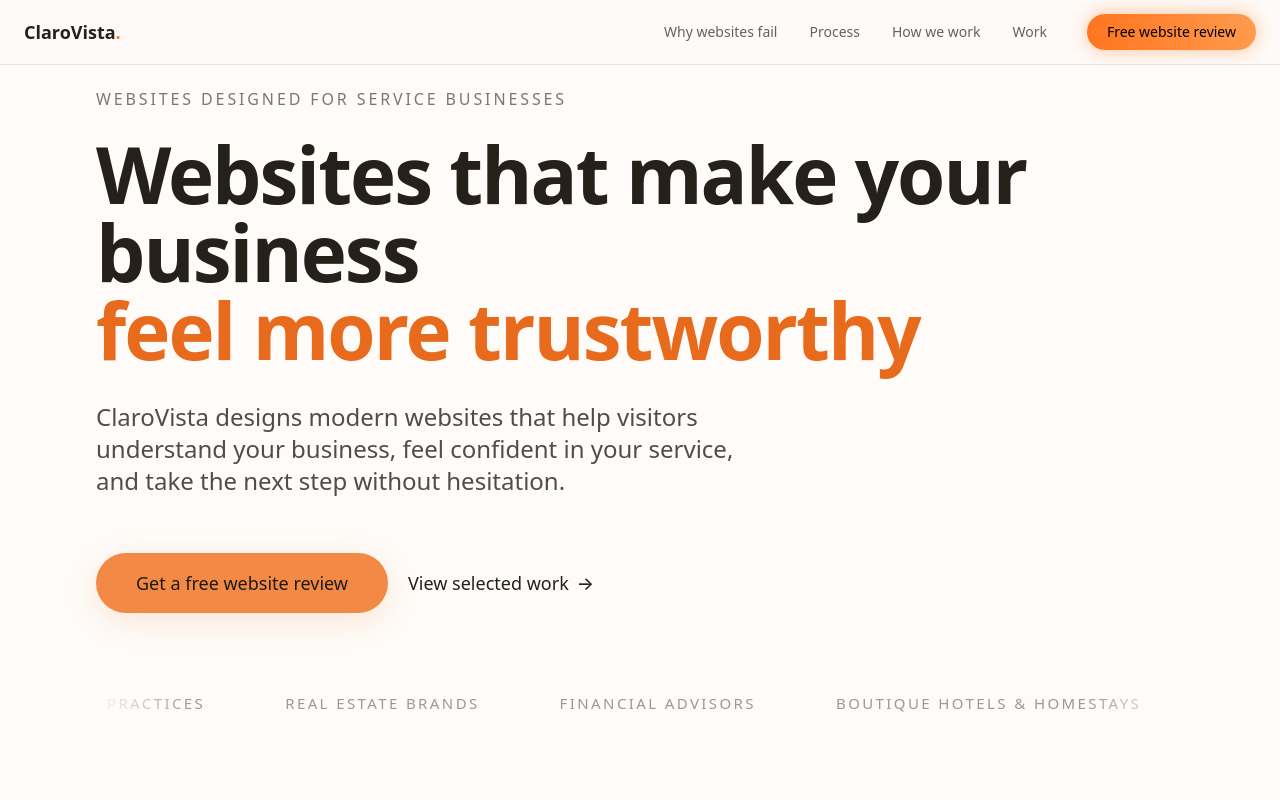
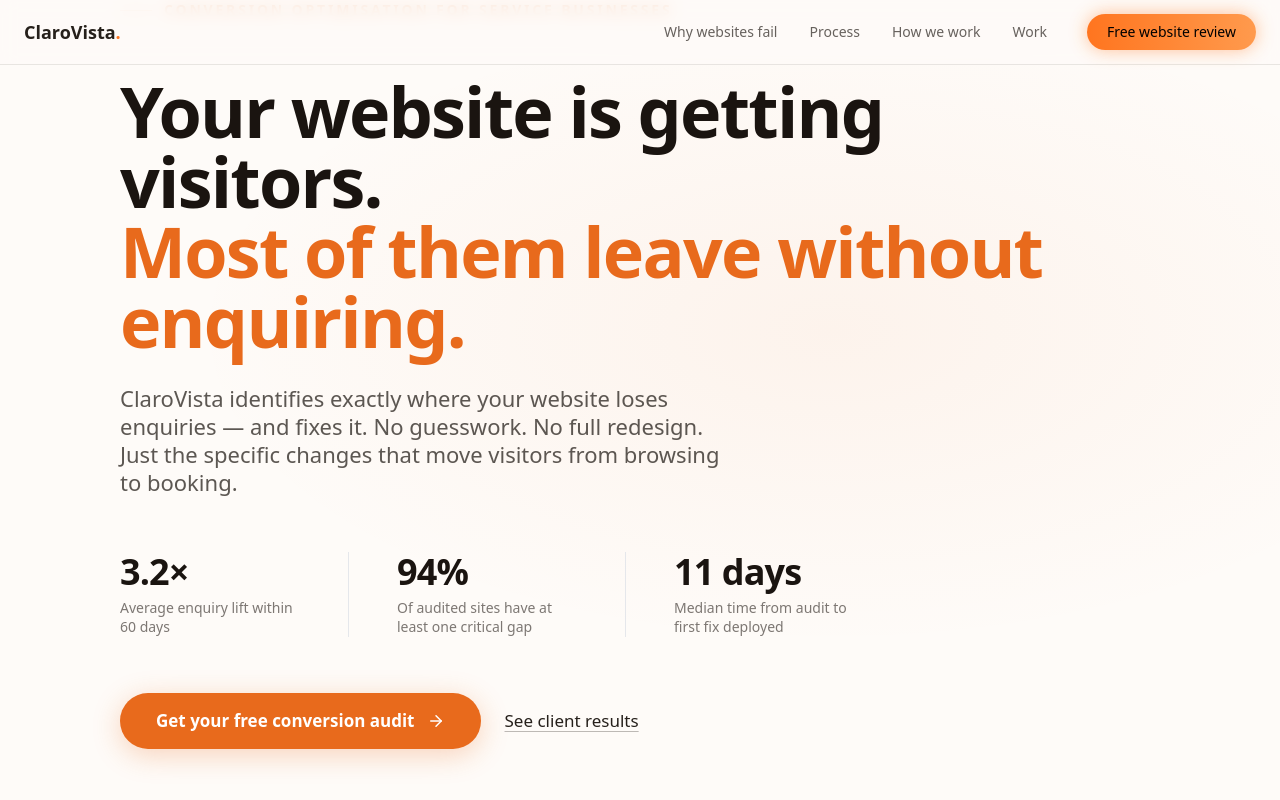
Before and after one commit to dharanshetty05/ClaroVista, a Next.js app: page / in a window 1280 px wide. Shown: the top 800 px of the page. Built offline with nearby package versions, Linux system fonts and the light colour scheme.

Commit message:
refactor: redeveloped Hero section with better positioning

```diff
--- a/components/Hero.tsx
+++ b/components/Hero.tsx
@@ -1,172 +1,193 @@
 "use client"
 
 import { motion } from "framer-motion"
+import { ArrowRight, CheckCircle2 } from "lucide-react"
 
-const industries = [
-  "Clinics & Wellness Practices",
-  "Real Estate Brands",
-  "Financial Advisors",
-  "Boutique Hotels & Homestays",
-  "Interior Design Studios",
-  "Restaurants & Cafés",
-  "Professional Consultants",
-  "Salons & Beauty Studios",
+// ─── Proof stats ────────────────────────────────────────────────────────────
+const stats = [
+  { value: "3.2×", label: "Average enquiry lift within 60 days" },
+  { value: "94%", label: "Of audited sites have at least one critical gap" },
+  { value: "11 days", label: "Median time from audit to first fix deployed" },
 ]
 
+// ─── Objection killers ───────────────────────────────────────────────────────
+const trustLines = [
+  "No redesign required",
+  "Free audit, no commitment",
+  "Results in weeks, not months",
+]
+
+// ─── Animation variants ──────────────────────────────────────────────────────
+import type { Variants } from "framer-motion";
+
+const fadeUp = (delay = 0): Variants => ({
+  initial: { opacity: 0, y: 16 },
+  animate: {
+    opacity: 1,
+    y: 0,
+    transition: {
+      duration: 0.55,
+      ease: [0.22, 1, 0.36, 1],
+      delay,
+    },
+  },
+});
+
 export default function Hero() {
-  const scrollToSection = (id: string) => {
-    const el = document.getElementById(id)
-    if (!el) return
-
-    el.scrollIntoView({
-      behavior: "smooth",
-      block: "start",
-    })
+  const scrollTo = (id: string) => {
+    document.getElementById(id)?.scrollIntoView({ behavior: "smooth", block: "start" })
   }
 
   return (
     <section
       id="hero"
-      className="bg-[#fefbf8] min-h-screen flex items-center"
+      className="relative bg-[#fefbf8] min-h-screen flex items-center overflow-hidden"
     >
-      <div className="mx-auto max-w-[1440px] w-full px-6 lg:px-12 xl:px-24">
-        <motion.div
-          initial={{ opacity: 0, y: 14 }}
-          animate={{ opacity: 1, y: 0 }}
-          transition={{ duration: 0.6, ease: "easeOut" }}
-          className="flex flex-col gap-16 sm:gap-20"
-        >
-          {/* TEXT */}
-          <div className="text-center lg:text-left max-w-[980px]">
-            {/* POSITIONING LABEL */}
-            <p
+      {/* ── Subtle background texture (non-distracting) ── */}
+      <div
+        aria-hidden
+        className="pointer-events-none absolute inset-0"
+        style={{
+          backgroundImage:
+            "radial-gradient(ellipse 72% 55% at 65% 40%, rgba(232,106,28,0.055) 0%, transparent 70%)",
+        }}
+      />
+
+      <div className="relative z-10 mx-auto max-w-[1200px] w-full px-6 lg:px-12 xl:px-20 py-24 lg:py-0">
+        <div className="flex flex-col gap-12 lg:gap-14">
+
+          {/* ── EYEBROW ── */}
+          <motion.div {...fadeUp(0)} className="flex items-center gap-3">
+            <span className="h-px w-8 bg-[#e86a1c]" aria-hidden />
+            <p className="text-sm uppercase tracking-[0.2em] font-semibold text-[#e86a1c]">
+              Conversion optimisation for service businesses
+            </p>
+          </motion.div>
+
+          {/* ── HEADLINE + SUB ── */}
+          <div className="max-w-[1060px]">
+            <motion.h1
+              {...fadeUp(0.08)}
               className="
-                text-sm sm:text-base
-                uppercase tracking-[0.18em]
-                text-[#26201b]/60
-                font-medium
+                text-[42px] sm:text-5xl md:text-6xl lg:text-[70px]
+                font-bold tracking-tight leading-[1.04]
+                text-[#1a1410]
               "
             >
-              Websites designed for service businesses
-            </p>
+              Your website is getting visitors.
+              <br />
+              <span className="text-[#e86a1c]">Most of them leave without enquiring.</span>
+            </motion.h1>
 
-            {/* HEADLINE */}
-            <h1
+            <motion.p
+              {...fadeUp(0.16)}
               className="
-                mt-6
-                text-4xl sm:text-5xl md:text-6xl lg:text-[78px]
-                font-bold tracking-tight leading-[1.02]
-                text-[#26201b]
-                max-w-[1100px]
+                mt-7
+                text-lg sm:text-xl md:text-[22px]
+                leading-relaxed
+                text-[#26201b]/75
+                max-w-[620px]
               "
             >
-              <span className="block">
-                Websites that make your business
-              </span>
+              ClaroVista identifies exactly where your website loses enquiries — and
+              fixes it. No guesswork. No full redesign. Just the specific changes that
+              move visitors from browsing to booking.
+            </motion.p>
+          </div>
 
-              <span className="block text-[#e86a1c]">
-                feel more trustworthy
-              </span>
-            </h1>
-
-            {/* SUBHEADLINE */}
-            <p
+          {/* ── PROOF STAT BAR ── */}
+          <motion.div
+            {...fadeUp(0.24)}
             className="
-                mt-8
-                max-w-2xl
-                text-lg sm:text-xl md:text-2xl
-                leading-relaxed
-                text-[#26201b]/80
-                mx-auto lg:mx-0
+              flex flex-col sm:flex-row
+              gap-8 sm:gap-0
+              sm:divide-x sm:divide-[#26201b]/12
             "
           >
-              ClaroVista designs modern websites that help visitors understand
-              your business, feel confident in your service, and take the next
-              step without hesitation.
+            {stats.map(({ value, label }) => (
+              <div key={label} className="sm:pr-12 last:pr-0 sm:pl-12 first:pl-0">
+                <p className="text-3xl sm:text-4xl font-bold text-[#1a1410] tracking-tight">
+                  {value}
                 </p>
+                <p className="mt-1.5 text-sm text-[#26201b]/60 leading-snug max-w-[180px]">
+                  {label}
+                </p>
+              </div>
+            ))}
+          </motion.div>
 
-            {/* CTA */}
-            <div
+          {/* ── CTA ROW ── */}
+          <motion.div
+            {...fadeUp(0.32)}
+            className="flex flex-col sm:flex-row items-start sm:items-center gap-4 sm:gap-6"
+          >
+            {/* PRIMARY */}
+            <button
+              onClick={() => scrollTo("contact")}
               className="
-                mt-12 sm:mt-14
-                flex flex-col sm:flex-row
-                gap-5
-                items-center
-                justify-center lg:justify-start
+                group
+                inline-flex items-center gap-3
+                rounded-full
+                px-9 py-4
+                text-base sm:text-[17px] font-semibold
+                text-white
+                bg-[#e86a1c]
+                shadow-[0_6px_28px_rgba(232,106,28,0.28)]
+                transition-all duration-300
+                hover:bg-[#d45e14]
+                hover:shadow-[0_8px_32px_rgba(232,106,28,0.38)]
+                hover:scale-[1.015]
+                focus-visible:outline-none
+                focus-visible:ring-2
+                focus-visible:ring-[#e86a1c]
+                focus-visible:ring-offset-2
               "
             >
-              {/* PRIMARY CTA */}
+              Get your free conversion audit
+              <ArrowRight
+                size={18}
+                className="transition-transform duration-300 group-hover:translate-x-1"
+              />
+            </button>
+
+            {/* SECONDARY */}
             <button
-                onClick={() => scrollToSection("contact")}
+              onClick={() => scrollTo("projects")}
               className="
-                  inline-flex items-center justify-center
-                  rounded-full
-                  px-10 py-4
-                  text-base sm:text-lg
-                  font-medium
-                  text-[#1f1a16]
-                  bg-[#f28a45]
-                  transition-all duration-300
-                  hover:bg-[#e57d37]
-                  hover:scale-[1.01]
-                  shadow-[0_8px_30px_rgba(242,138,69,0.18)]
+                inline-flex items-center gap-2
+                text-base sm:text-[17px] font-medium
+                text-[#26201b]
+                underline underline-offset-4 decoration-[#26201b]/30
+                transition-all duration-200
+                hover:decoration-[#26201b]/70
+                focus-visible:outline-none
+                focus-visible:ring-2
+                focus-visible:ring-[#26201b]
+                focus-visible:ring-offset-2
+                rounded-sm
               "
             >
-                Get a free website review
+              See client results
             </button>
+          </motion.div>
 
-              {/* SECONDARY CTA */}
-              <button
-                onClick={() => scrollToSection("projects")}
-                className="
-                  inline-flex items-center gap-2
-                  text-base sm:text-lg
-                  font-medium
-                  text-[#26201b]
-                  transition-opacity duration-300
-                  hover:opacity-65
-                "
+          {/* ── TRUST / OBJECTION KILLERS ── */}
+          <motion.div
+            {...fadeUp(0.4)}
+            className="flex flex-wrap gap-x-8 gap-y-3"
           >
-                View selected work
-                <span aria-hidden>→</span>
-              </button>
-            </div>
-          </div>
-
-          {/* INDUSTRY STRIP */}
-          <div className="relative overflow-hidden">
-            {/* LEFT FADE */}
-            <div className="absolute inset-y-0 left-0 w-16 sm:w-24 bg-gradient-to-r from-[#fefbf8] to-transparent z-10" />
-
-            {/* RIGHT FADE */}
-            <div className="absolute inset-y-0 right-0 w-16 sm:w-24 bg-gradient-to-l from-[#fefbf8] to-transparent z-10" />
-
-            <motion.div
-              animate={{ x: ["0%", "-100%"] }}
-              transition={{
-                repeat: Infinity,
-                duration: 40,
-                ease: "linear",
-              }}
-              className="flex whitespace-nowrap gap-12 sm:gap-20"
+            {trustLines.map((line) => (
+              <span
+                key={line}
+                className="inline-flex items-center gap-2 text-sm text-[#26201b]/60"
               >
-              {[...industries, ...industries].map((item, i) => (
-                <span
-                  key={i}
-                  className="
-                    text-sm sm:text-[15px]
-                    uppercase
-                    tracking-[0.16em]
-                    font-medium
-                    text-[#26201b]/45
-                  "
-                >
-                  {item}
+                <CheckCircle2 size={15} className="text-[#e86a1c] shrink-0" />
+                {line}
               </span>
             ))}
           </motion.div>
+
         </div>
-        </motion.div>
       </div>
     </section>
   )
```
Also changed, not shown: 1 other file (tests, documents, lock files or other folders). Lines whose indentation alone changed are shown as unchanged.
